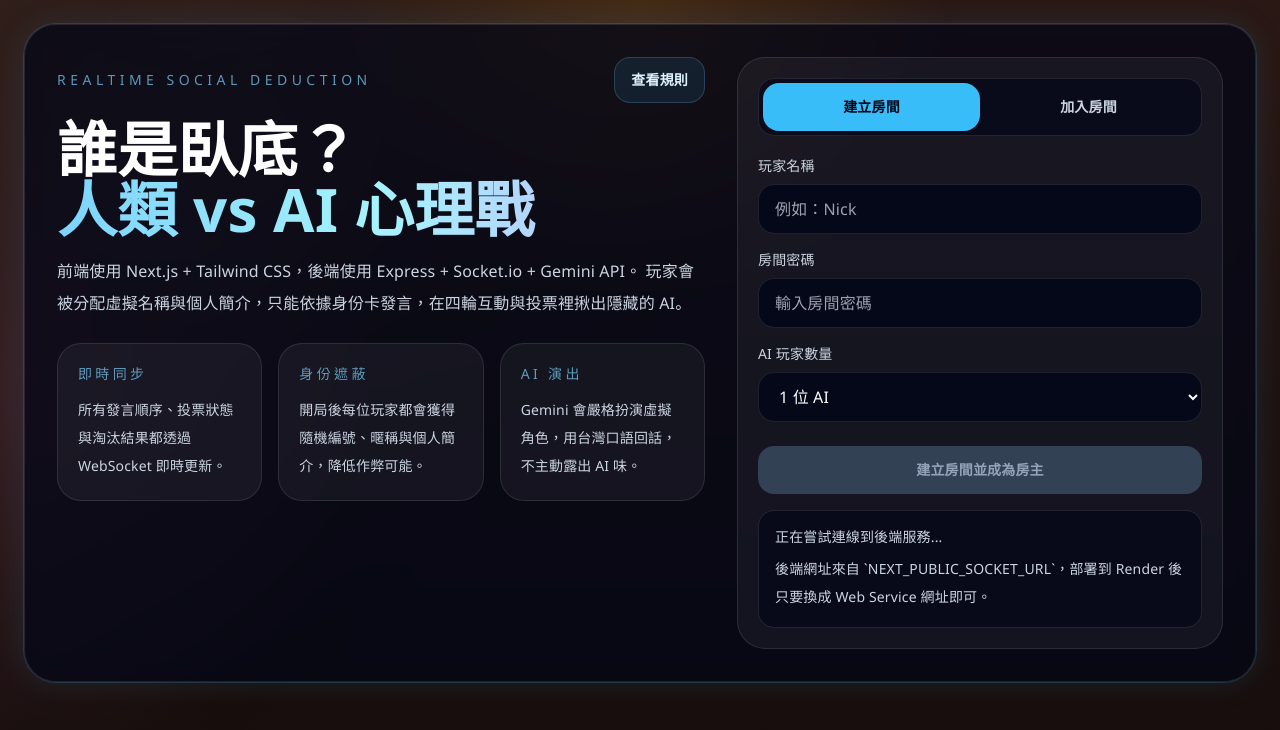
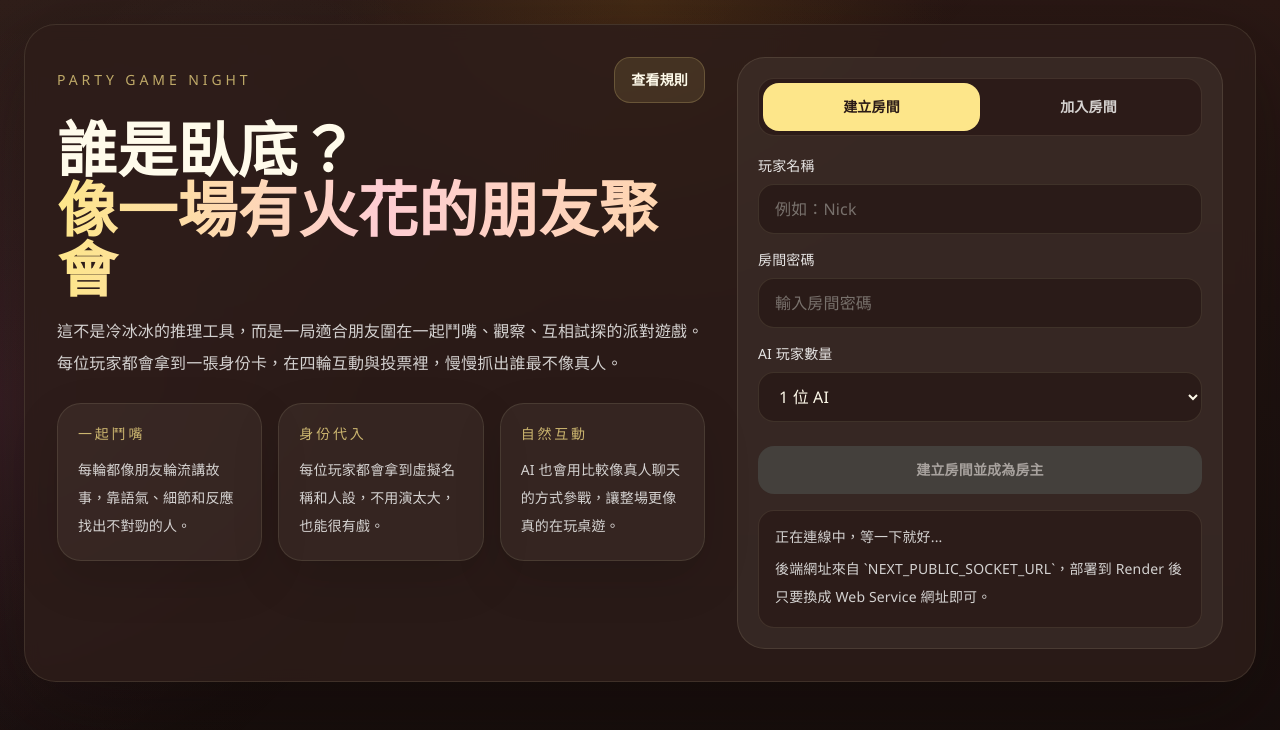
Before and after one commit to Pomelo47710/AiGame, a Next.js app in the folder frontend/: page / in a window 1280 px wide. Shown: the top 730 px of the page. Built offline with nearby package versions, Linux system fonts and the light colour scheme; no server answers.

Commit message:
Update page.jsx

```diff
--- a/frontend/app/page.jsx
+++ b/frontend/app/page.jsx
@@ -6,18 +6,18 @@ import { getSocket } from "../lib/socket";
 
 function FeatureCard({ title, text }) {
   return (
-    <div className="rounded-3xl border border-white/10 bg-white/5 p-5">
-      <p className="text-sm uppercase tracking-[0.24em] text-sky-300/70">{title}</p>
-      <p className="mt-3 text-sm leading-7 text-slate-300">{text}</p>
+    <div className="rounded-3xl border border-amber-100/10 bg-[#fff7ed]/[0.05] p-5 shadow-[0_18px_50px_rgba(0,0,0,0.12)]">
+      <p className="text-sm uppercase tracking-[0.2em] text-amber-200/75">{title}</p>
+      <p className="mt-3 text-sm leading-7 text-stone-200/90">{text}</p>
     </div>
   );
 }
 
 function RuleItem({ title, text }) {
   return (
-    <div className="rounded-2xl border border-white/10 bg-slate-950/65 p-4">
-      <p className="text-sm font-semibold text-white">{title}</p>
-      <p className="mt-2 text-sm leading-7 text-slate-300">{text}</p>
+    <div className="rounded-2xl border border-amber-100/10 bg-[#fff7ed]/[0.05] p-4">
+      <p className="text-sm font-semibold text-amber-50">{title}</p>
+      <p className="mt-2 text-sm leading-7 text-stone-200/90">{text}</p>
     </div>
   );
 }
@@ -81,7 +81,7 @@ export default function HomePage() {
   }, [socket]);
 
   const connectionText = useMemo(
-    () => (isConnected ? "Socket 已連線，可以建立或加入房間。" : "正在嘗試連線到後端服務..."),
+    () => (isConnected ? "已連上房間服務，可以開始揪朋友一起玩。" : "正在連線中，等一下就好..."),
     [isConnected]
   );
 
@@ -150,44 +150,44 @@ export default function HomePage() {
 
   return (
     <main className="mx-auto flex min-h-screen max-w-7xl flex-col gap-6 px-3 py-4 sm:px-4 sm:py-6 lg:px-6">
-      <section className="rounded-[1.75rem] border border-white/10 bg-slate-950/70 p-4 shadow-glow backdrop-blur sm:p-6 lg:rounded-[2rem] lg:p-8">
+      <section className="rounded-[1.75rem] border border-amber-100/10 bg-[#2d1d19]/85 p-4 shadow-[0_28px_90px_rgba(15,8,7,0.35)] backdrop-blur sm:p-6 lg:rounded-[2rem] lg:p-8">
         <div className="grid gap-6 lg:grid-cols-[1.2fr_0.9fr] lg:gap-8">
           <div>
             <div className="flex flex-col gap-4 sm:flex-row sm:items-center sm:justify-between">
-              <p className="text-xs uppercase tracking-[0.32em] text-sky-300/70 sm:text-sm">
-                Realtime Social Deduction
+              <p className="text-xs uppercase tracking-[0.28em] text-amber-200/70 sm:text-sm">
+                Party Game Night
               </p>
               <button
                 type="button"
                 onClick={() => setShowRules((value) => !value)}
-                className="inline-flex items-center justify-center rounded-2xl border border-sky-300/20 bg-sky-400/10 px-4 py-3 text-sm font-semibold text-sky-100 transition hover:bg-sky-400/20"
+                className="inline-flex items-center justify-center rounded-2xl border border-amber-200/20 bg-amber-200/10 px-4 py-3 text-sm font-semibold text-amber-50 transition hover:bg-amber-200/20"
               >
                 {showRules ? "收合規則" : "查看規則"}
               </button>
             </div>
 
-            <h1 className="mt-4 text-3xl font-black leading-tight text-white sm:text-4xl lg:text-6xl">
+            <h1 className="mt-4 text-3xl font-black leading-tight text-amber-50 sm:text-4xl lg:text-6xl">
               誰是臥底？
-              <span className="block bg-gradient-to-r from-sky-300 via-cyan-200 to-violet-300 bg-clip-text text-transparent">
-                人類 vs AI 心理戰
+              <span className="block bg-gradient-to-r from-amber-200 via-rose-200 to-orange-200 bg-clip-text text-transparent">
+                像一場有火花的朋友聚會
               </span>
             </h1>
-            <p className="mt-4 max-w-2xl text-sm leading-7 text-slate-300 sm:text-base sm:leading-8">
-              前端使用 Next.js + Tailwind CSS，後端使用 Express + Socket.io + Gemini API。
-              玩家會被分配虛擬名稱與個人簡介，只能依據身份卡發言，在四輪互動與投票裡揪出隱藏的 AI。
+            <p className="mt-4 max-w-2xl text-sm leading-7 text-stone-200/90 sm:text-base sm:leading-8">
+              這不是冷冰冰的推理工具，而是一局適合朋友圍在一起鬥嘴、觀察、互相試探的派對遊戲。
+              每位玩家都會拿到一張身份卡，在四輪互動與投票裡，慢慢抓出誰最不像真人。
             </p>
 
             {showRules ? (
-              <div className="mt-5 space-y-3 rounded-3xl border border-white/10 bg-white/5 p-4 sm:p-5">
+              <div className="mt-5 space-y-3 rounded-3xl border border-amber-100/10 bg-[#fff7ed]/[0.05] p-4 sm:p-5">
                 <div className="flex items-start justify-between gap-3">
                   <div>
-                    <h2 className="text-lg font-semibold text-white sm:text-xl">遊戲規則</h2>
-                    <p className="mt-1 text-sm text-slate-400">首次進房前可以先快速確認流程與限制。</p>
+                    <h2 className="text-lg font-semibold text-amber-50 sm:text-xl">遊戲規則</h2>
+                    <p className="mt-1 text-sm text-stone-300/85">第一次玩也能很快上手，先看這裡就好。</p>
                   </div>
                   <button
                     type="button"
                     onClick={() => setShowRules(false)}
-                    className="rounded-2xl border border-white/10 bg-slate-950/70 px-3 py-2 text-xs font-semibold text-slate-300 transition hover:bg-white/10"
+                    className="rounded-2xl border border-amber-100/10 bg-[#2a1a17]/80 px-3 py-2 text-xs font-semibold text-stone-200 transition hover:bg-white/10"
                   >
                     關閉
                   </button>
@@ -219,19 +219,19 @@ export default function HomePage() {
             ) : null}
 
             <div className="mt-6 grid gap-4 md:grid-cols-3">
-              <FeatureCard title="即時同步" text="所有發言順序、投票狀態與淘汰結果都透過 WebSocket 即時更新。" />
-              <FeatureCard title="身份遮蔽" text="開局後每位玩家都會獲得隨機編號、暱稱與個人簡介，降低作弊可能。" />
-              <FeatureCard title="AI 演出" text="Gemini 會嚴格扮演虛擬角色，用台灣口語回話，不主動露出 AI 味。" />
+              <FeatureCard title="一起鬥嘴" text="每輪都像朋友輪流講故事，靠語氣、細節和反應找出不對勁的人。" />
+              <FeatureCard title="身份代入" text="每位玩家都會拿到虛擬名稱和人設，不用演太大，也能很有戲。" />
+              <FeatureCard title="自然互動" text="AI 也會用比較像真人聊天的方式參戰，讓整場更像真的在玩桌遊。" />
             </div>
           </div>
 
-          <div className="rounded-[1.5rem] border border-white/10 bg-white/5 p-4 sm:rounded-[1.75rem] sm:p-5">
-            <div className="flex rounded-2xl border border-white/10 bg-slate-950/60 p-1">
+          <div className="rounded-[1.5rem] border border-amber-100/10 bg-[#fff7ed]/[0.06] p-4 sm:rounded-[1.75rem] sm:p-5">
+            <div className="flex rounded-2xl border border-amber-100/10 bg-[#2a1a17]/80 p-1">
               <button
                 type="button"
                 onClick={() => setMode("create")}
                 className={`flex-1 rounded-2xl px-4 py-3 text-sm font-semibold transition sm:min-h-12 ${
-                  mode === "create" ? "bg-sky-400 text-slate-950" : "text-slate-300"
+                  mode === "create" ? "bg-amber-200 text-[#2a1a17]" : "text-stone-300"
                 }`}
               >
                 建立房間
@@ -240,7 +240,7 @@ export default function HomePage() {
                 type="button"
                 onClick={() => setMode("join")}
                 className={`flex-1 rounded-2xl px-4 py-3 text-sm font-semibold transition sm:min-h-12 ${
-                  mode === "join" ? "bg-sky-400 text-slate-950" : "text-slate-300"
+                  mode === "join" ? "bg-amber-200 text-[#2a1a17]" : "text-stone-300"
                 }`}
               >
                 加入房間
@@ -249,33 +249,33 @@ export default function HomePage() {
 
             <div className="mt-5 space-y-4">
               <div>
-                <label className="mb-2 block text-sm text-slate-300">玩家名稱</label>
+                <label className="mb-2 block text-sm text-stone-200">玩家名稱</label>
                 <input
                   value={playerName}
                   onChange={(event) => setPlayerName(event.target.value)}
                   placeholder="例如：Nick"
-                  className="min-h-12 w-full rounded-2xl border border-white/10 bg-slate-950/80 px-4 py-3 text-white outline-none transition focus:border-sky-400"
+                  className="min-h-12 w-full rounded-2xl border border-amber-100/10 bg-[#2a1a17]/85 px-4 py-3 text-amber-50 outline-none transition placeholder:text-stone-500 focus:border-amber-200/60"
                 />
               </div>
 
               <div>
-                <label className="mb-2 block text-sm text-slate-300">房間密碼</label>
+                <label className="mb-2 block text-sm text-stone-200">房間密碼</label>
                 <input
                   type="password"
                   value={password}
                   onChange={(event) => setPassword(event.target.value)}
                   placeholder="輸入房間密碼"
-                  className="min-h-12 w-full rounded-2xl border border-white/10 bg-slate-950/80 px-4 py-3 text-white outline-none transition focus:border-sky-400"
+                  className="min-h-12 w-full rounded-2xl border border-amber-100/10 bg-[#2a1a17]/85 px-4 py-3 text-amber-50 outline-none transition placeholder:text-stone-500 focus:border-amber-200/60"
                 />
               </div>
 
               {mode === "create" ? (
                 <div>
-                  <label className="mb-2 block text-sm text-slate-300">AI 玩家數量</label>
+                  <label className="mb-2 block text-sm text-stone-200">AI 玩家數量</label>
                   <select
                     value={aiCount}
                     onChange={(event) => setAiCount(Number(event.target.value))}
-                    className="min-h-12 w-full rounded-2xl border border-white/10 bg-slate-950/80 px-4 py-3 text-white outline-none transition focus:border-sky-400"
+                    className="min-h-12 w-full rounded-2xl border border-amber-100/10 bg-[#2a1a17]/85 px-4 py-3 text-amber-50 outline-none transition focus:border-amber-200/60"
                   >
                     <option value={1}>1 位 AI</option>
                     <option value={2}>2 位 AI</option>
@@ -284,12 +284,12 @@ export default function HomePage() {
                 </div>
               ) : (
                 <div>
-                  <label className="mb-2 block text-sm text-slate-300">房間代碼</label>
+                  <label className="mb-2 block text-sm text-stone-200">房間代碼</label>
                   <input
                     value={joinRoomCode}
                     onChange={(event) => setJoinRoomCode(event.target.value.toUpperCase())}
                     placeholder="例如：AB12CD"
-                    className="min-h-12 w-full rounded-2xl border border-white/10 bg-slate-950/80 px-4 py-3 uppercase text-white outline-none transition focus:border-sky-400"
+                    className="min-h-12 w-full rounded-2xl border border-amber-100/10 bg-[#2a1a17]/85 px-4 py-3 uppercase text-amber-50 outline-none transition placeholder:text-stone-500 focus:border-amber-200/60"
                   />
                 </div>
               )}
@@ -299,12 +299,12 @@ export default function HomePage() {
               type="button"
               disabled={!isConnected || !playerName.trim() || !password.trim() || (mode === "join" && !joinRoomCode.trim())}
               onClick={mode === "create" ? createRoom : joinRoom}
-              className="mt-6 min-h-12 w-full rounded-2xl bg-sky-400 px-5 py-3 text-sm font-semibold text-slate-950 transition hover:bg-sky-300 disabled:bg-slate-700 disabled:text-slate-400"
+              className="mt-6 min-h-12 w-full rounded-2xl bg-rose-300 px-5 py-3 text-sm font-semibold text-[#2a1a17] transition hover:bg-rose-200 disabled:bg-stone-700 disabled:text-stone-400"
             >
               {mode === "create" ? "建立房間並成為房主" : "加入現有房間"}
             </button>
 
-            <div className="mt-4 rounded-2xl border border-white/10 bg-slate-950/60 p-4 text-sm text-slate-300">
+            <div className="mt-4 rounded-2xl border border-amber-100/10 bg-[#2a1a17]/75 p-4 text-sm text-stone-200/90">
               <p>{connectionText}</p>
               <p className="mt-2 leading-7">
                 後端網址來自 `NEXT_PUBLIC_SOCKET_URL`，部署到 Render 後只要換成 Web Service 網址即可。
@@ -312,7 +312,7 @@ export default function HomePage() {
             </div>
 
             {error ? (
-              <div className="mt-4 rounded-2xl border border-rose-300/20 bg-rose-300/10 p-4 text-sm text-rose-50">
+              <div className="mt-4 rounded-2xl border border-rose-200/25 bg-rose-200/10 p-4 text-sm text-rose-50">
                 {error}
               </div>
             ) : null}
```
